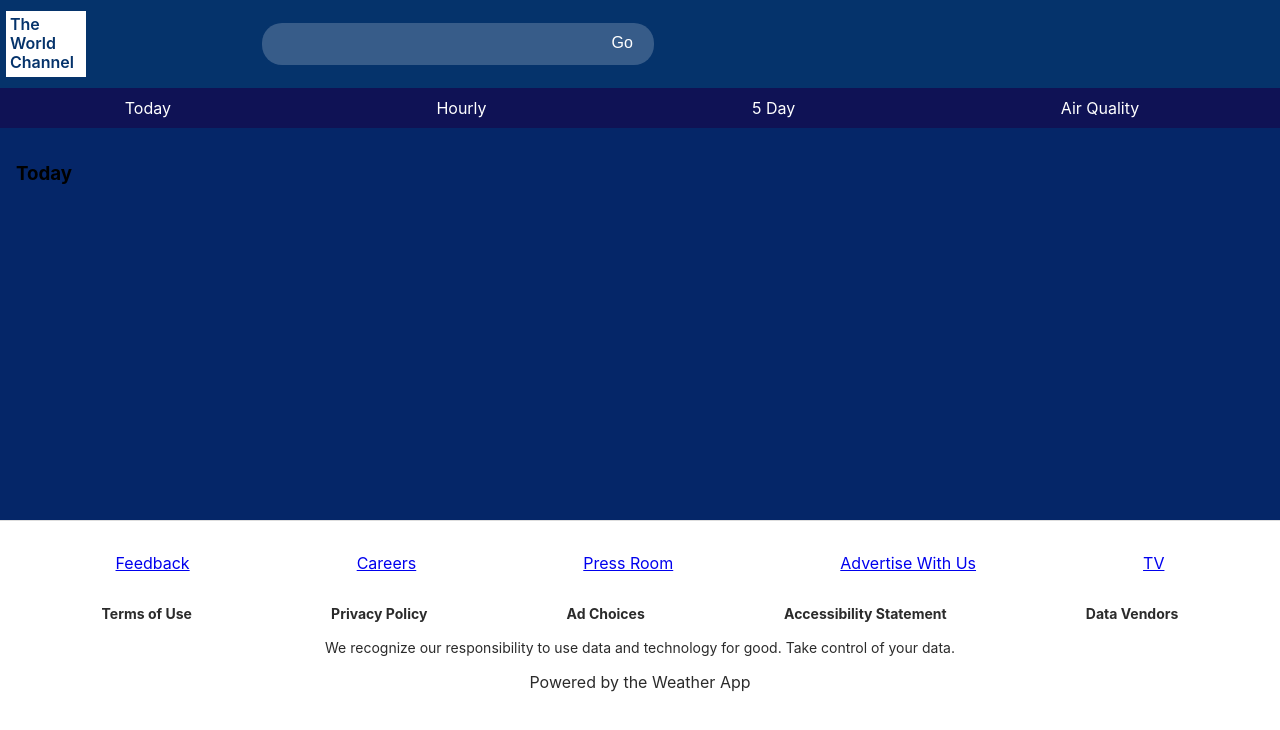
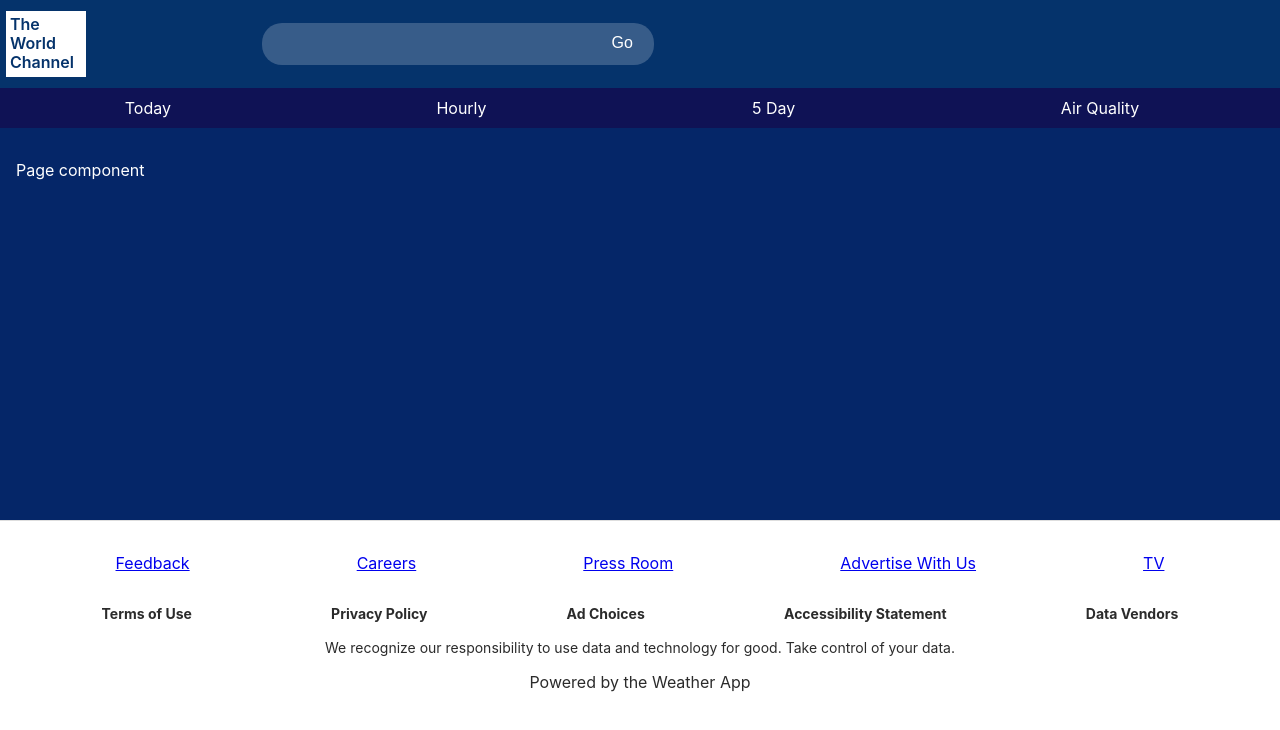
Before and after one commit to AntonShilin/theworldweather, a React (Create React App) app: page /today in a window 1280 px wide. Shown: the top 730 px of the page. Built offline with nearby package versions, Linux system fonts and the light colour scheme.

Commit message:
add page component

```diff
--- a/src/App.js
+++ b/src/App.js
@@ -1,23 +1,25 @@
 import Nav from "./Componnents/Nav/Nav";
 import { BrowserRouter as Router, Route, Routes } from "react-router-dom";
-import News from "./Pages/News/News.jsx";
 import Subnav from "./Componnents/Subnav/Subnav.jsx";
-import Today from "./Pages/Today/Today.jsx";
 import Footer from "./Componnents/Footer/Footer";
+import Page from "./Pages/Page/Page.jsx";
 
 function App() {
   return (
     <Router>
       <div className="app">
         <Nav />
-        <Subnav/>
+        <Subnav />
         <div className="content">
           <Routes>
-            <Route path="/" element={<News />} />
-            <Route path="/today" element={<Today />} />
+            <Route path="/" element={<Page />} />
+            <Route path="/today" element={<Page />} />
+            <Route path="/hourly" element={<Page />} />
+            <Route path="/fiveday" element={<Page />} />
+            <Route path="/airquality" element={<Page />} />
           </Routes>
         </div>
-        <Footer/>
+        <Footer />
       </div>
     </Router>
   );
--- a/src/Componnents/Footer/Footer.jsx
+++ b/src/Componnents/Footer/Footer.jsx
@@ -1,8 +1,8 @@
-import React, { Component } from "react";
+import React from "react";
 import { NavLink } from "react-router-dom";
 import styles from "./Footer.module.css";
 
-class Footer extends Component {
+class Footer extends React.Component {
   constructor(props) {
     super(props);
     this.state = {
--- a/src/Componnents/Subnav/Subnav.jsx
+++ b/src/Componnents/Subnav/Subnav.jsx
@@ -5,19 +5,23 @@ import { NavLink } from "react-router-dom";
 class Subnav extends React.Component {
   constructor(props) {
     super(props);
-    this.state = { items: ["today", "hourly", "5 day", "air quality"] };
+    this.state = {
+      items: [
+        { name: "today", url: "today" },
+        { name: "hourly", url: "hourly" },
+        { name: "5 day", url: "fiveday" },
+        { name: "air quality", url: "airquality" },
+      ],
+    };
   }
   render() {
     const { items } = this.state;
     return (
       <div className={styles.subnav}>
-        {items.map((name, i) => (
+        {items.map((obj, i) => (
           <div className={styles.item} key={i}>
-            <NavLink
-              to={name}
-              className={styles.link}
-            >
-              {name}
+            <NavLink to={obj.url} className={styles.link}>
+              {obj.name}
             </NavLink>
           </div>
         ))}
--- a/src/Pages/News/News.jsx
+++ /dev/null
@@ -1,9 +0,0 @@
-import React from 'react';
-
-class News extends React.Component {
-    render() {
-        return <div>News</div>;
-    }
-}
-
-export default News;
--- /dev/null
+++ b/src/Pages/Page/Page.jsx
@@ -0,0 +1,14 @@
+import React from "react";
+import styles from "./Page.module.css";
+
+class Page extends React.Component {
+  render() {
+    return (
+      <div className={styles.page}>
+        <p>Page component</p>
+      </div>
+    );
+  }
+}
+
+export default Page;
--- /dev/null
+++ b/src/Pages/Page/Page.module.css
@@ -0,0 +1,14 @@
+.page {
+  background-color: #052668;
+  padding: 1rem;
+  margin: 0 auto;
+  max-width: 1500px;
+  min-height: 45vh;
+  /* display: flex; */
+  /* flex-wrap: wrap; */
+  /* justify-content: space-between; */
+}
+
+.page p {
+  color: #fff;
+}
--- a/src/Pages/Today/Today.jsx
+++ /dev/null
@@ -1,14 +0,0 @@
-import React from "react";
-import styles from "./Today.module.css";
-
-class Today extends React.Component {
-  render() {
-    return (
-      <div className={styles.today}>
-        <h3>Today</h3>
-      </div>
-    );
-  }
-}
-
-export default Today;
--- a/src/Pages/Today/Today.module.css
+++ /dev/null
@@ -1,6 +0,0 @@
-.today {
-  max-width: 1500px;
-  min-height: 45vh;
-  padding: 1rem;
-  background-color: #052668;
-}
```
